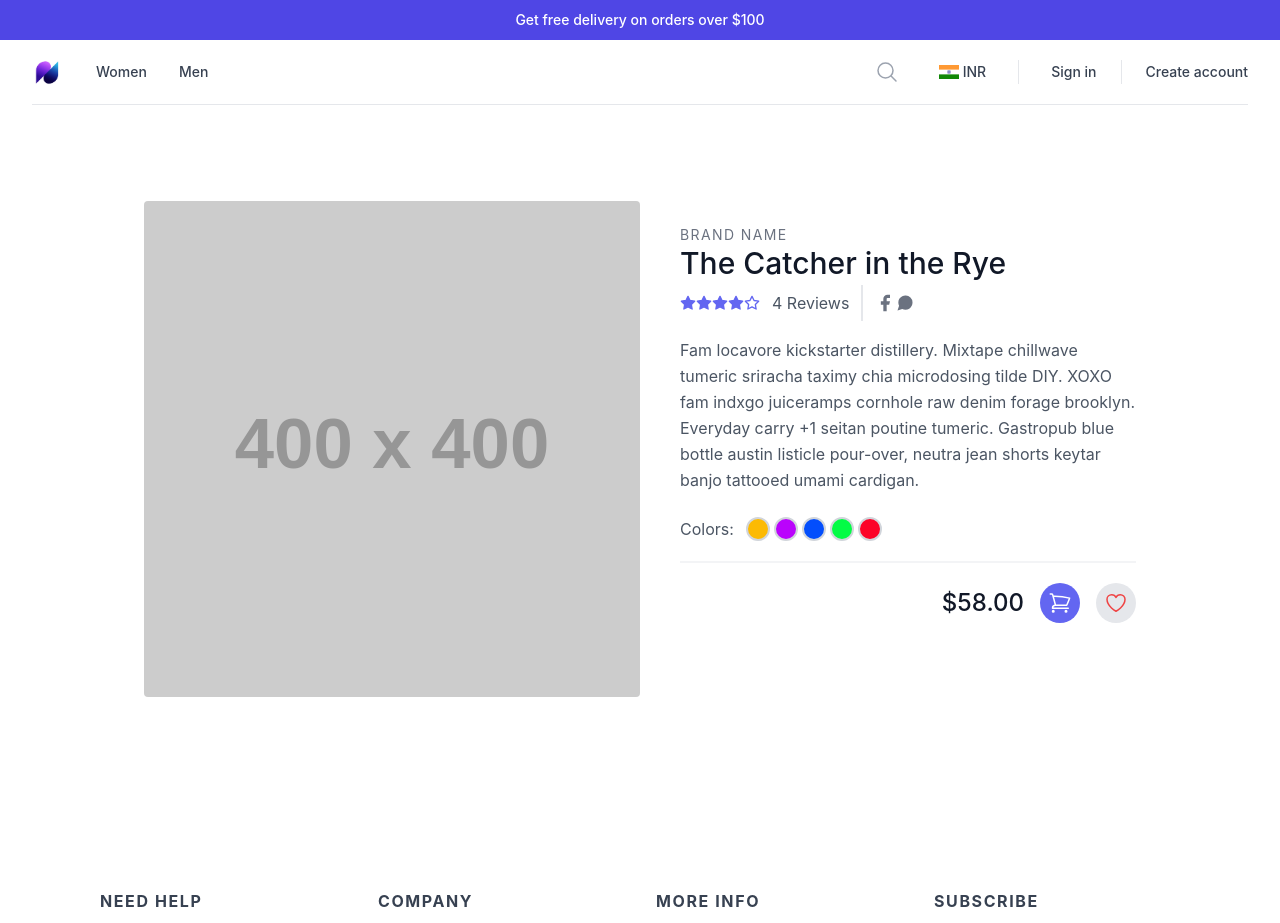
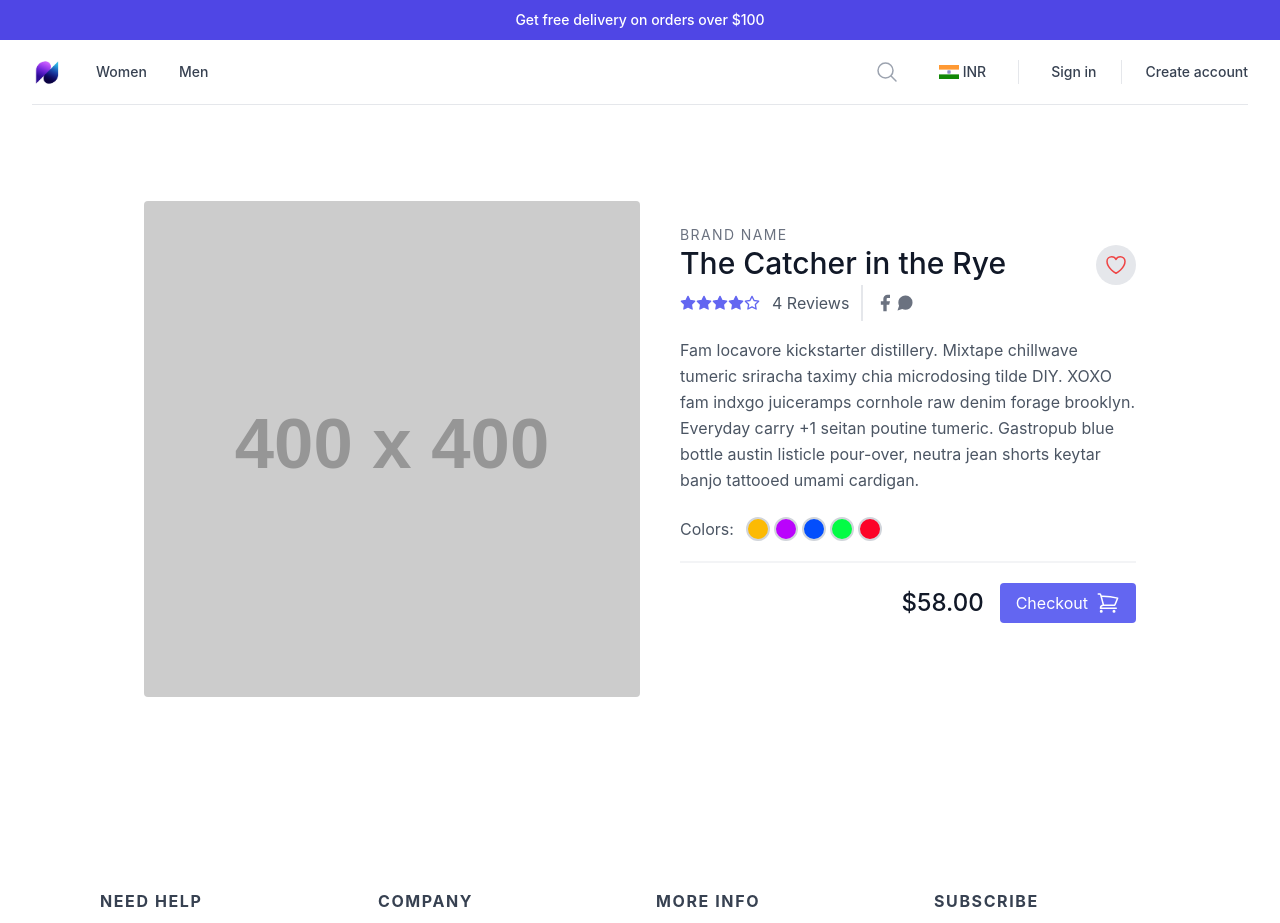
Before and after one commit to ronakkitpathsolutions/product-dashboard-admin-layout, a React (Create React App) app: page /product-overview/1 in a window 1280 px wide. Shown: the top 923 px of the page. Built offline with nearby package versions, Linux system fonts and the light colour scheme; what tailwindcss-aspect-ratio would draw is missing.

Commit message:
Products api fetching

```diff
--- a/src/apis/index.js
+++ b/src/apis/index.js
@@ -2,7 +2,8 @@ import axios from "axios"
 import { handleLogout } from "../utils/function";
 
 const instance = axios.create({
-    baseURL: `${process.env.REACT_APP_API_SERVER_URL}`,
+    // baseURL: `${process.env.REACT_APP_API_SERVER_URL}`,
+    baseURL: "http://localhost:4000/api",
 })
 
 instance.interceptors.request.use(
--- a/src/common/footer.js
+++ b/src/common/footer.js
@@ -20,7 +20,7 @@ const useFooter = (otherData) => {
         {
             id: "email",
             name: "email",
-            placeholder: "Receive letest news and exclusive products.",
+            placeholder: "Receive letest exclusive products.",
             value: subscribeData.email,
             type: "email",
             onChange: handleChange,
--- a/src/common/utilities/AddressCard.js
+++ b/src/common/utilities/AddressCard.js
@@ -7,7 +7,7 @@ const AddressCard = ({ addresses, ...props }) => {
         <div {...props}>
             {addresses?.map(({id, isDefaultShipping, shipping_name, ...data}) => <div key={id} className="p-4 cursor-pointer mx-auto w-full sm:w-[80%] xs:w-[400px] md:w-[450px]" >
                 <div className={classNames(isDefaultShipping ? "border-indigo-500" : "border-gray-300", "h-full p-6 rounded-lg border-2 flex flex-col relative overflow-hidden")}>
-                    {isDefaultShipping ? <span className="bg-indigo-500 text-white px-3 py-1 tracking-widest text-xs absolute right-0 top-0 rounded-bl">SELECTED</span> : null}
+                    {isDefaultShipping ? <span className="animate-pulse bg-indigo-500 text-white px-3 py-1 tracking-widest text-xs absolute right-0 top-0 rounded-bl">SELECTED</span> : null}
                     <h2 className="bg-indigo-500 text-sm tracking-widest text-white px-1 mr-auto rounded title-font mb-1 font-medium">{data.type_of_address}</h2>
                     <h1 className="text-xl text-gray-900 leading-none flex items-center pb-2 mb-3 border-b border-gray-200">
                         <span>{shipping_name}</span>
--- a/src/common/utilities/Products/ProductCard.js
+++ b/src/common/utilities/Products/ProductCard.js
@@ -2,24 +2,25 @@ import React from 'react'
 import useProducts from '../../../components/product/products'
 import Icon from '../../Icon'
 
-const ProductCard = ({ id, imageSrc, imageAlt, color, name, price, handleClick, ...props }) => {
+const ProductCard = ({ _id, product_image, category, product_name, price, handleClick, ...props }) => {
 
     const { wishlists, addToWishList, productOverview } = useProducts()
 
     return (
         <div {...props} >
-            <div onClick={() => productOverview(id)} className="min-h-80 aspect-w-1 aspect-h-1 w-full overflow-hidden rounded-md bg-gray-200 lg:aspect-none lg:h-80">
-                <img src={imageSrc} alt={imageAlt} className="h-full w-full object-cover object-center lg:h-full lg:w-full" />
+            <div onClick={() => productOverview(_id)} className="relative min-h-[25rem] aspect-w-1 aspect-h-1 w-full overflow-hidden rounded-md bg-gray-200 lg:aspect-none lg:h-[25rem]">
+                <span className="bg-green-500 text-white px-3 py-1 tracking-widest text-xs absolute right-0 top-0 rounded-bl">Popular</span>
+                <img src={product_image} alt={_id} className="h-full w-full object-cover object-center lg:h-full lg:w-full" />
             </div>
             <div className='mx-2' >
                 <div className="mt-4 flex justify-between">
-                    <h3 className="text-gray-500 text-xs tracking-widest title-font mb-1">{color}</h3>
+                    <h3 className="text-gray-500 text-xs tracking-widest title-font mb-1">{category}</h3>
                     <div className='flex items-center justify-evenly' >
-                        <Icon onClick={() => addToWishList(id)} className="w-6 h-6 text-bold text-red-500" type={wishlists[id] ? "heart_solid" : "heart"} />
+                        <Icon onClick={() => addToWishList(_id)} className="w-6 h-6 text-bold text-red-500" type={wishlists[_id] ? "heart_solid" : "heart"} />
                     </div>
                 </div>
                 <div className='flex justify-between' >
-                    <h2 className="text-gray-900 title-font text-lg font-medium">{name}</h2>
+                    <h2 className="text-gray-900 title-font text-md font-medium">{product_name}</h2>
                     <p className="mt-1 font-medium">{price}</p>
                 </div>
             </div>
--- a/src/hooks/useFetch.js
+++ b/src/hooks/useFetch.js
@@ -7,7 +7,7 @@ const intialFetch = {
     error: null
 }
 
-const useFetch = (url = "/", config = {}) => {
+const useFetch = (url = "/", method="get", config = {}) => {
     const [fetch, setFetch] = useState(intialFetch)
     const { data, isLoading, error } = fetch
 
@@ -21,7 +21,7 @@ const useFetch = (url = "/", config = {}) => {
     const handleFetch = async() => {
         setFetch({ ...intialFetch, isLoading: true })
         try {
-            const response = await axios.get(url, config)
+            const response = await axios[method](url, config)
             if(response.data){
                 setFetch({ ...intialFetch, isLoading: false, data: response.data })
             }
--- a/src/presentation/product/Overview.jsx
+++ b/src/presentation/product/Overview.jsx
@@ -18,7 +18,12 @@ const Overview = ({ ...props }) => {
           <img alt="ecommerce" className="2xs:w-full sm:w-4/5 md:w-3/5 lg:w-1/2 lg:h-auto object-cover object-center rounded" src="https://dummyimage.com/400x400" />
           <div className="lg:w-1/2 w-full lg:pl-10 lg:py-6 mt-6 lg:mt-0">
             <h2 className="text-sm title-font text-gray-500 tracking-widest">BRAND NAME</h2>
-            <h1 className="text-gray-900 text-3xl title-font font-medium mb-1">The Catcher in the Rye</h1>
+            <div className='2xs:mb-4 md:mb-auto flex items-center justify-between' >
+              <h1 className="text-gray-900 2xs:text-lg xs:text-xl md:text-3xl text-3xl title-font font-medium mb-1">The Catcher in the Rye</h1>
+              <Button handleClick={() => addToWishList(id)}  className="rounded-full w-10 h-10 bg-gray-200 p-0 border-0 inline-flex items-center justify-center text-gray-500 ml-4" >
+                <Icon className="w-6 h-6 text-bold text-red-500" type={wishlists[id] ? "heart_solid" : "heart"} />
+              </Button>
+            </div>
             <div className="flex mb-4">
               <Reviews {...{ ...ratings(4, 5) }} />
               <ProductSocial {...{ socials }} className="flex ml-3 pl-3 py-2 border-l-2 border-gray-200 space-x-2s" />
@@ -33,11 +38,8 @@ const Overview = ({ ...props }) => {
             <div className="flex 2xs:justify-between sm:justify-end items-center">
               <span className="title-font font-medium text-2xl text-gray-900">$58.00</span>
               <div className='flex justify-center items-center' >
-                <Button className="rounded-full w-10 h-10 bg-indigo-500 p-0 border-0 inline-flex items-center justify-center text-gray-500 ml-4" >
-                  <Icon className="w-6 h-6 text-bold text-white" type="cart" />
-                </Button>
-                <Button className="rounded-full w-10 h-10 bg-gray-200 p-0 border-0 inline-flex items-center justify-center text-gray-500 ml-4" >
-                  <Icon onClick={() => addToWishList(id)} className="w-6 h-6 text-bold text-red-500" type={wishlists[id] ? "heart_solid" : "heart"} />
+                <Button className="rounded text-bold text-white py-2 px-4 bg-indigo-500 p-0 border-0 inline-flex items-center justify-center text-gray-500 ml-4" >
+                  Checkout <Icon className="ml-2 w-6 h-6" type="cart" />
                 </Button>
               </div>
             </div>
--- a/src/presentation/product/Products.jsx
+++ b/src/presentation/product/Products.jsx
@@ -1,19 +1,23 @@
 import React from 'react'
 import ProductCard from '../../common/utilities/Products/ProductCard'
 import useProducts from '../../components/product/products'
+import useFetch from '../../hooks/useFetch'
 // import useFetch from '../../hooks/useFetch'
 
 const Products = ({ ...props }) => {
 
     const { products, addToWishList } = useProducts()
+    const { data, isLoading, error } = useFetch('/all-products', "get")
+
+    console.log('fetch_data', {data, isLoading, error})
 
     return (
-        <div {...props} >
+      isLoading ? <p>Loading...</p> : <div {...props} >
             <div className="bg-white">
                 <div className="mx-auto max-w-2xl py-16 px-4 sm:py-24 sm:px-6 lg:max-w-7xl lg:px-8">
                     <h2 className="text-2xl font-semibold tracking-tight text-gray-900">Our Products</h2>
                     <div className="mt-6 grid grid-cols-1 gap-y-10 gap-x-6 sm:grid-cols-2 lg:grid-cols-4 xl:gap-x-8">
-                        {products.map(({id, ...data}) => <ProductCard handleClick={addToWishList} key={id} {...{id}} {...data} className="group cursor-pointer relative" />)}
+                        {data?.data.map(({_id, ...value}) => <ProductCard handleClick={addToWishList} key={_id} {...{_id}} {...value} className="group cursor-pointer relative" />)}
                     </div>
                 </div>
             </div>
```
